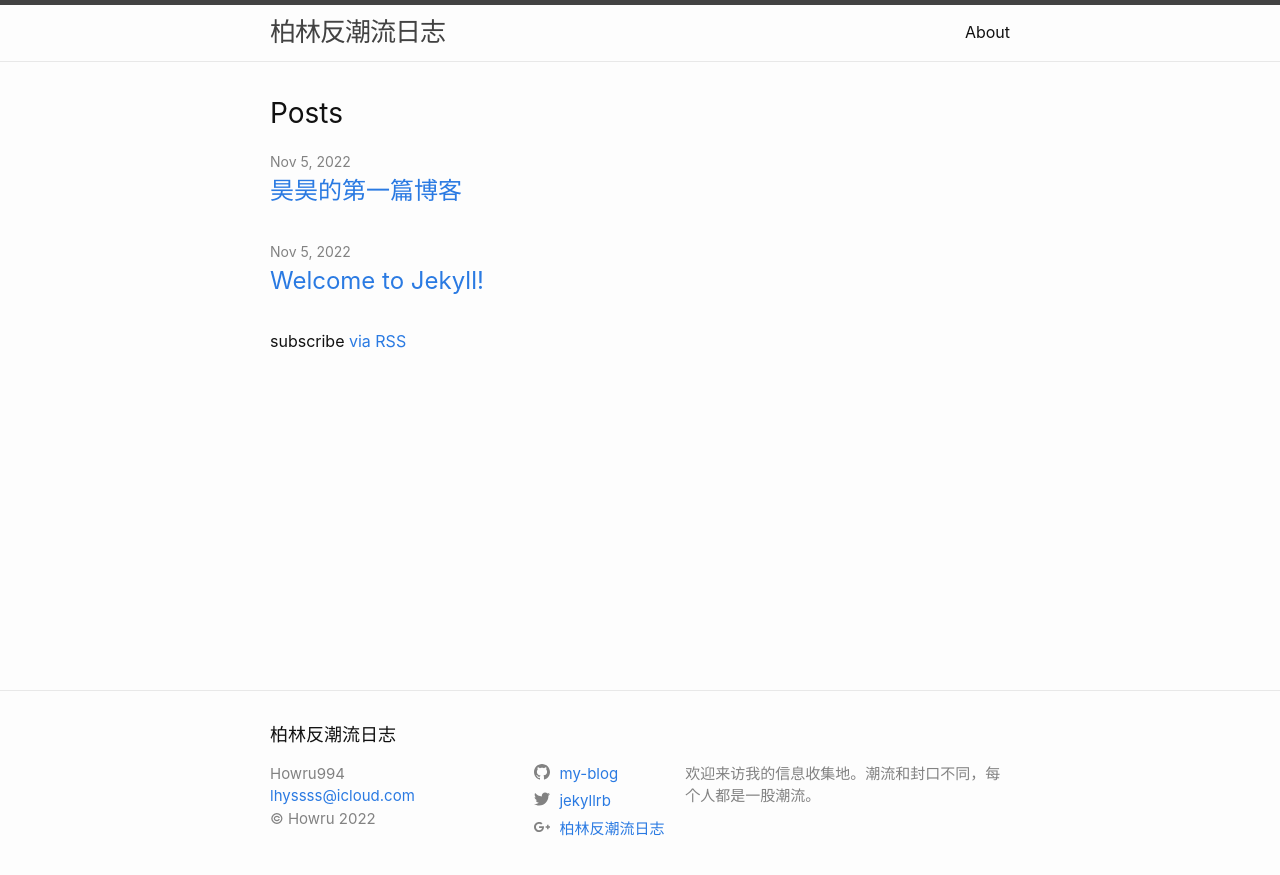
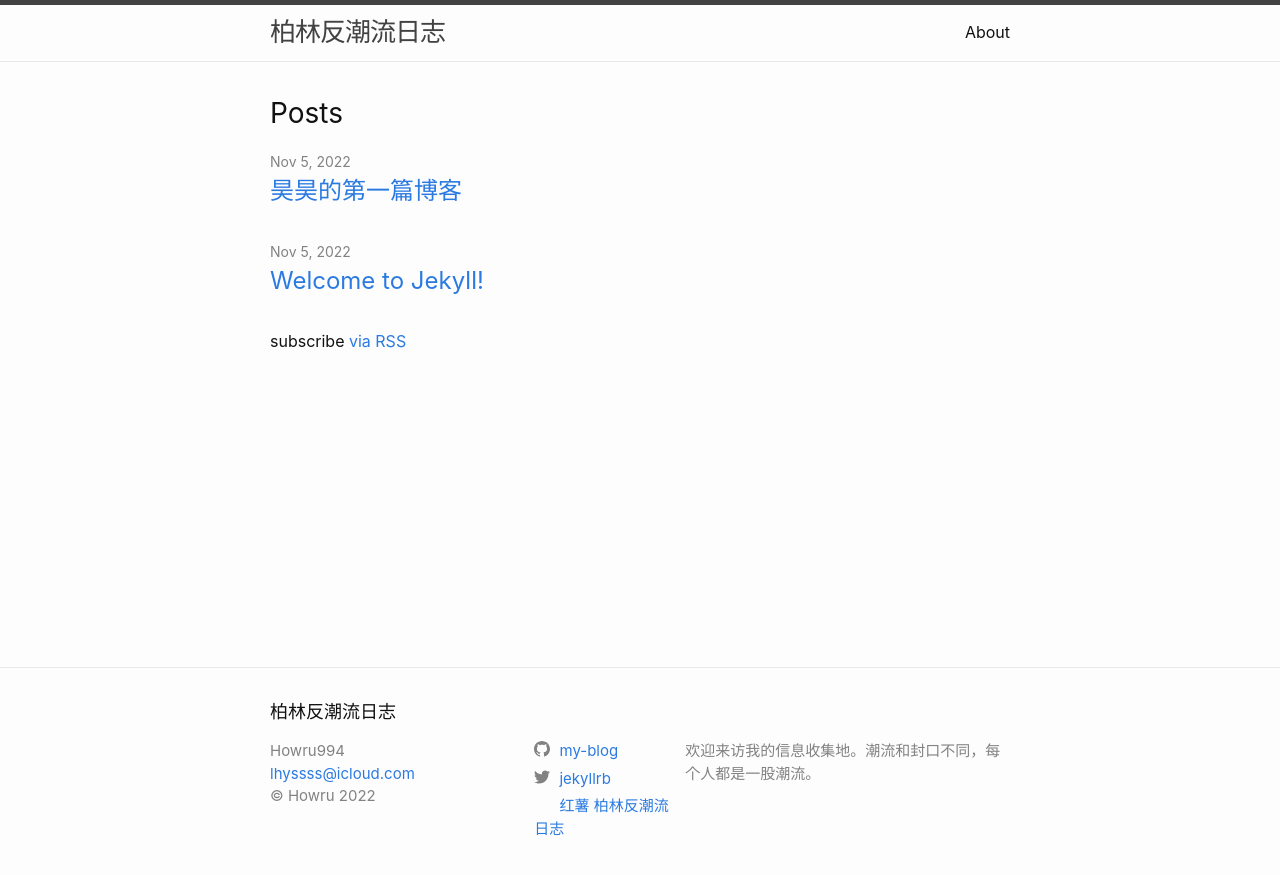
Before and after one commit to Howareu994/my-blog, a Jekyll site: the page built from index.markdown, in a window 1280 px wide. Shown: the top 875 px of the page. Built offline with Jekyll 4.4.1, drawn with Linux system fonts in a browser that asks for light colours.

Commit message:
upadte 红薯

```diff
--- a/_includes/social.html
+++ b/_includes/social.html
@@ -9,7 +9,7 @@
   {%- for mst in site.mastodon -%}{%- if mst.username and mst.instance -%}<li><a href="https://{{ mst.instance| cgi_escape | escape}}/@{{mst.username}}"><svg class="svg-icon"><use xlink:href="{{ '/assets/minima-social-icons.svg#mastodon' | relative_url }}"></use></svg> <span class="username">{{ mst.username|escape }}</span></a></li>{%- endif -%}{%- endfor -%}
   {%- if site.twitter_username -%}<li><a href="https://www.twitter.com/{{ site.twitter_username| cgi_escape | escape }}"><svg class="svg-icon"><use xlink:href="{{ '/assets/minima-social-icons.svg#twitter' | relative_url }}"></use></svg> <span class="username">{{ site.twitter_username| escape }}</span></a></li>{%- endif -%}
   {%- if site.youtube_username -%}<li><a href="https://youtube.com/{{ site.youtube_username| cgi_escape | escape }}"><svg class="svg-icon"><use xlink:href="{{ '/assets/minima-social-icons.svg#youtube' | relative_url }}"></use></svg> <span class="username">{{ site.youtube_username| escape }}</span></a></li>{%- endif -%}
-  {%- if site.xiaohongshu_username -%}<li><a href="https://www.xiaohongshu.com/user/profile/{{ site.xiaohongshu_username| escape }}"><svg class="svg-icon"><use xlink:href="{{ '/assets/minima-social-icons.svg#googleplus' | relative_url }}"></use></svg> <span class="username">柏林反潮流日志</span></a></li>{%- endif -%}
+  {%- if site.xiaohongshu_username -%}<li><a href="https://www.xiaohongshu.com/user/profile/{{ site.xiaohongshu_username| escape }}"><svg class="svg-icon"><use xlink:href="{{ '/assets/minima-social-icons.svg#' | relative_url }}"></use></svg> <span class="username">红薯 柏林反潮流日志</span></a></li>{%- endif -%}
 
   {%- if site.googleplus_username -%}<li><a href="https://plus.google.com/{{ site.googleplus_username| escape }}"><svg class="svg-icon"><use xlink:href="{{ '/assets/minima-social-icons.svg#googleplus' | relative_url }}"></use></svg> <span class="username">{{ site.googleplus_username| escape }}</span></a></li>{%- endif -%}
   {%- if site.rss -%}<li><a href="{{ 'feed.xml' | relative_url }}"><svg class="svg-icon"><use xlink:href="{{ '/assets/minima-social-icons.svg#rss' | relative_url }}"></use></svg> <span>{{ site.rss | escape }}</span></a></li>{%- endif -%}
```
